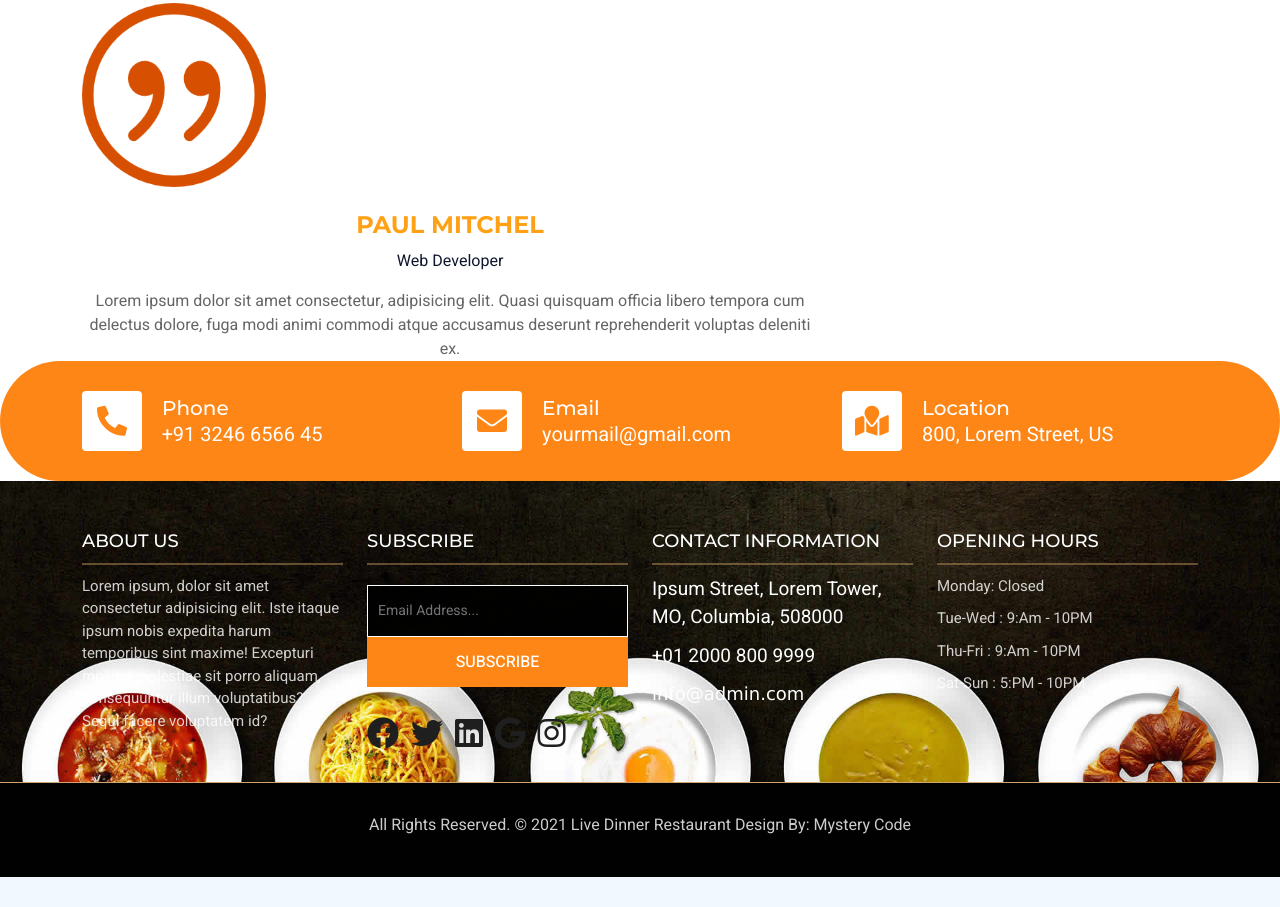
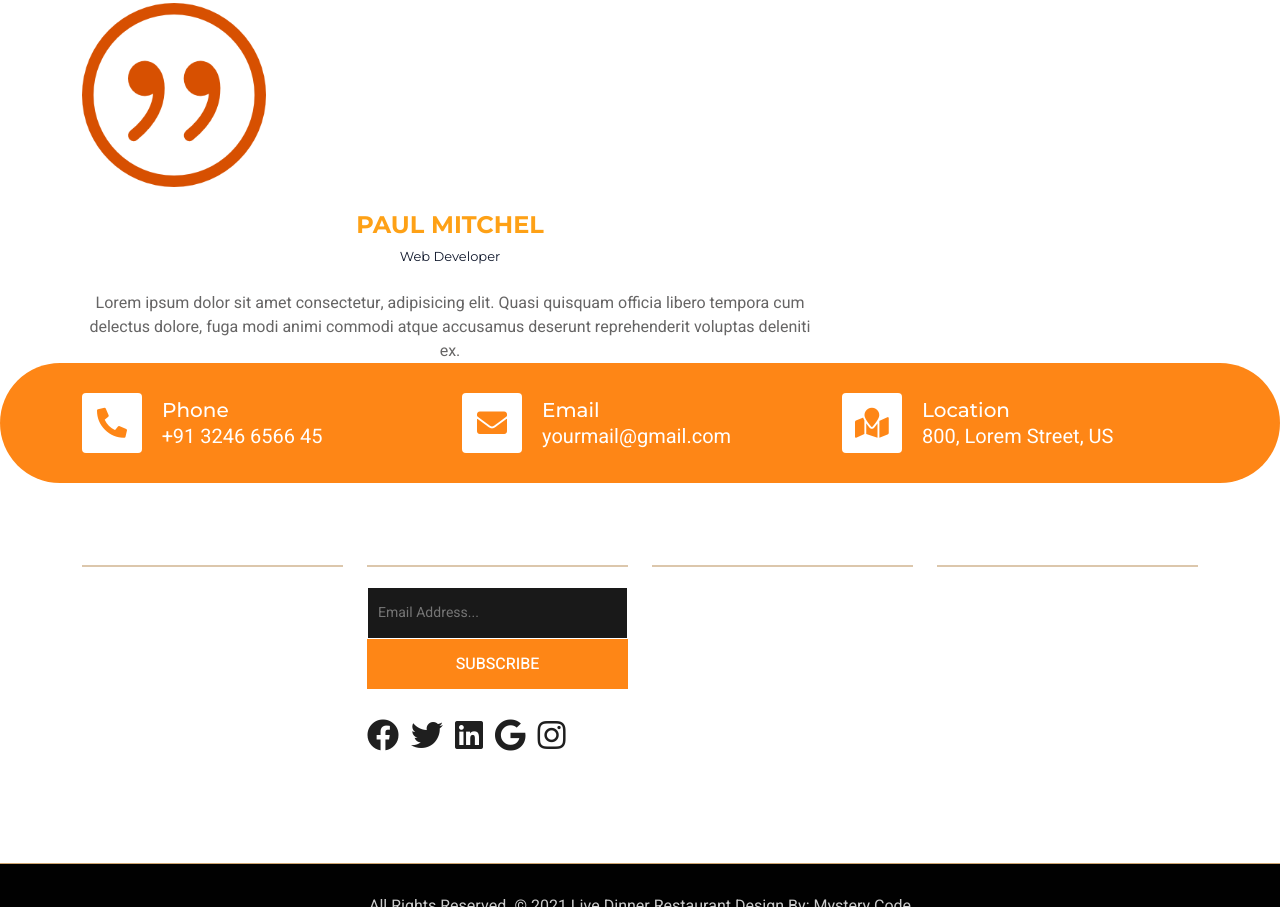
Before and after one commit to EliseuDLS/Prova-ProgWeb-05-06, a plain HTML site: page Prova ProgWeb Site Restaurante/Prova ProgWeb Site Restaurante/index.html in a window 1280 px wide. Shown: the part 2594-3501 px from the top of the page. Before the commit the page ends 3471 px from the top, so only its background shows below. Drawn offline with nearby package versions, Linux system fonts and the light colour scheme.

Commit message:
Update index.html

```diff
--- a/Prova ProgWeb Site Restaurante/Prova ProgWeb Site Restaurante/index.html
+++ b/Prova ProgWeb Site Restaurante/Prova ProgWeb Site Restaurante/index.html
@@ -36,8 +36,7 @@
 <body>
 
     <div class="container-xxl bg-white p-0">
-
-        <!-- Header Start -->
+        <!-- Navbar Start -->
         <div class="top-navbar">
 		    <nav class="navbar navbar-expand-lg navbar-white bg-white">
 			    <div class="container">
@@ -62,7 +61,7 @@
 			    </div>
 		    </nav>
 	    </div>
-        <!-- Header End -->
+        <!-- Navbar End -->
 
         <!--Carousel Start-->
         <div class="container-fluid p-0 mb-2">
@@ -103,12 +102,10 @@
                     </div>
                 </div>
                 <button class="carousel-control-prev" type="button" data-bs-target="#header-carousel" data-bs-slide="prev">
-                    <!-- mostra uma flecha apontada para a esquerda que permite o usuário voltar para a imagem anterior -->
                     <span class="carousel-control-prev-icon" aria-hidden="true"></span>
                     <span class="visually-hidden">Previous</span>
                 </button>
                 <button class="carousel-control-next" type="button" data-bs-target="#header-carousel" data-bs-slide="next">
-                    <!-- mostra uma flecha apontada para a direita que permite o usuário avançar para a próxima imagem -->
                     <span class="carousel-control-next-icon" aria-hidden="true"></span>
                     <span class="visually-hidden">Next</span>
                 </button>
@@ -123,10 +120,10 @@
                     <div class="col-lg-6 col-md-6 col-sm-12 text-center">
                         <div class="inner-column">
                             <h1>Welcome To <span>Live Dinner Restaurant</span></h1>
-                            <h4>Little Story</h]4>
-                            <p>Lorem ipsum dolor sit amet, consectetur adipiscing elit. Pellentesque auctor suscipit feugiat. Ut at pellentesque ante, sed convallis arcu. Nullam facilisis, eros in eleifend luctus, odio ante sodales augue, eget lacinia lectus erat et sem. </p>
-                            <p>Sed semper orci sit amet porta placerat. Etiam quis finibus eros. Sed aliquam metus lorem, a pellentesque tellus pretium a. Nulla placerat elit in justo vestibulum, et maximus sem pulvinar.</p>
-                            <a href="" class="btn btn-primary py-md-3 px-md-5">Reservation</a>
+                            <h4>Little Story</h4>
+                            <h3>Lorem ipsum dolor sit amet, consectetur adipiscing elit. Pellentesque auctor suscipit feugiat. Ut at pellentesque ante, sed convallis arcu. Nullam facilisis, eros in eleifend luctus, odio ante sodales augue, eget lacinia lectus erat et sem. </h3>
+                            <h3>Sed semper orci sit amet porta placerat. Etiam quis finibus eros. Sed aliquam metus lorem, a pellentesque tellus pretium a. Nulla placerat elit in justo vestibulum, et maximus sem pulvinar.</h3>
+                            <a class="btn btn-primary py-md-3 px-md-5">Reservation</a>
                         </div>
                     </div>
                     <div class="col-lg-6 col-md-6 col-sm-12">
@@ -200,11 +197,10 @@
         <!-- Galery End -->
 
         <!-- Back to Top Start -->
-        <!-- mostra um botão com um ícone de uma flecha que permite o usuário voltar ao topo do site -->
         <a href="#" class="btn btn-lg btn-primary btn-lg-square back-to-top"><i class="fa fa-paper-plane"></i></a>
         <!-- Back to Top End -->
 
-        <!-- Start Customer Reviews -->
+        <!-- Start Reviews -->
 	    <div class="customer-reviews-box d-flex justify-content-center align-items-center">
             <div class="container">
                 <div class="row">
@@ -220,7 +216,7 @@
                         <div class="heading-title text-center">
                             <img class="d-block w-25" src="images/quotations-button.png" alt="">
                             <h1 class="mt-4 mb-0"><span class="text-primary text-uppercase">Paul Mitchel</span></h1>
-                            <h7 class="text-dark m-0">Web Developer</h7>
+                            <h6 class="text-dark m-0">Web Developer</h6>
                             <p class="m-0 pt-3">Lorem ipsum dolor sit amet consectetur, adipisicing elit. Quasi quisquam officia libero tempora cum delectus dolore, fuga modi animi commodi atque accusamus deserunt reprehenderit voluptas deleniti ex.</p>
                         </div>
                     </div>
@@ -266,12 +262,12 @@
 	    <!-- End Contact -->
 
         <!-- Start Footer -->
-	    <div class="footer-area bg-f">
+	    <div class="footer-area footer">
 		    <div class="container">
 			    <div class="row">
 				    <div class="col-lg-3 col-md-6">
 					    <h3>About Us</h3>
-					    <p>Lorem ipsum, dolor sit amet consectetur adipisicing elit. Iste itaque ipsum nobis expedita harum temporibus sint maxime! Excepturi mollitia molestiae sit porro aliquam, consequuntur illum voluptatibus? Sequi facere voluptatem id?</p>
+					    <p class="lead">Lorem ipsum, dolor sit amet consectetur adipisicing elit. Iste itaque ipsum nobis expedita harum temporibus sint maxime! Excepturi mollitia molestiae sit porro aliquam, consequuntur illum voluptatibus? Sequi facere voluptatem id?</p>
 				    </div>
 				    <div class="col-lg-3 col-md-6">
 					    <h3>Subscribe</h3>
@@ -294,14 +290,14 @@
 					    <h3>Contact information</h3>
 					    <p class="lead">Ipsum Street, Lorem Tower, MO, Columbia, 508000</p>
 					    <p class="lead">+01 2000 800 9999</p>
-					    <p><a href="#">info@admin.com</a></p>
+					    <p class="lead">info@admin.com</p>
 				    </div>
 				    <div class="col-lg-3 col-md-6">
 					    <h3>Opening hours</h3>
-					    <p><span class="text-color">Monday: </span>Closed</p>
-					    <p><span class="text-color">Tue-Wed :</span> 9:Am - 10PM</p>
-					    <p><span class="text-color">Thu-Fri :</span> 9:Am - 10PM</p>
-					    <p><span class="text-color">Sat-Sun :</span> 5:PM - 10PM</p>
+                        <p class="lead">Monday: Closed</p>
+                        <p class="lead">Tue-Wed: 9:Am - 10PM</p>
+                        <p class="lead">Thu-Fri: 9:Am - 10PM</p>
+                        <p class="lead">Sat-Sun: 5:PM - 10PM</p>
 				    </div>
 			    </div>
 		    </div>
```
